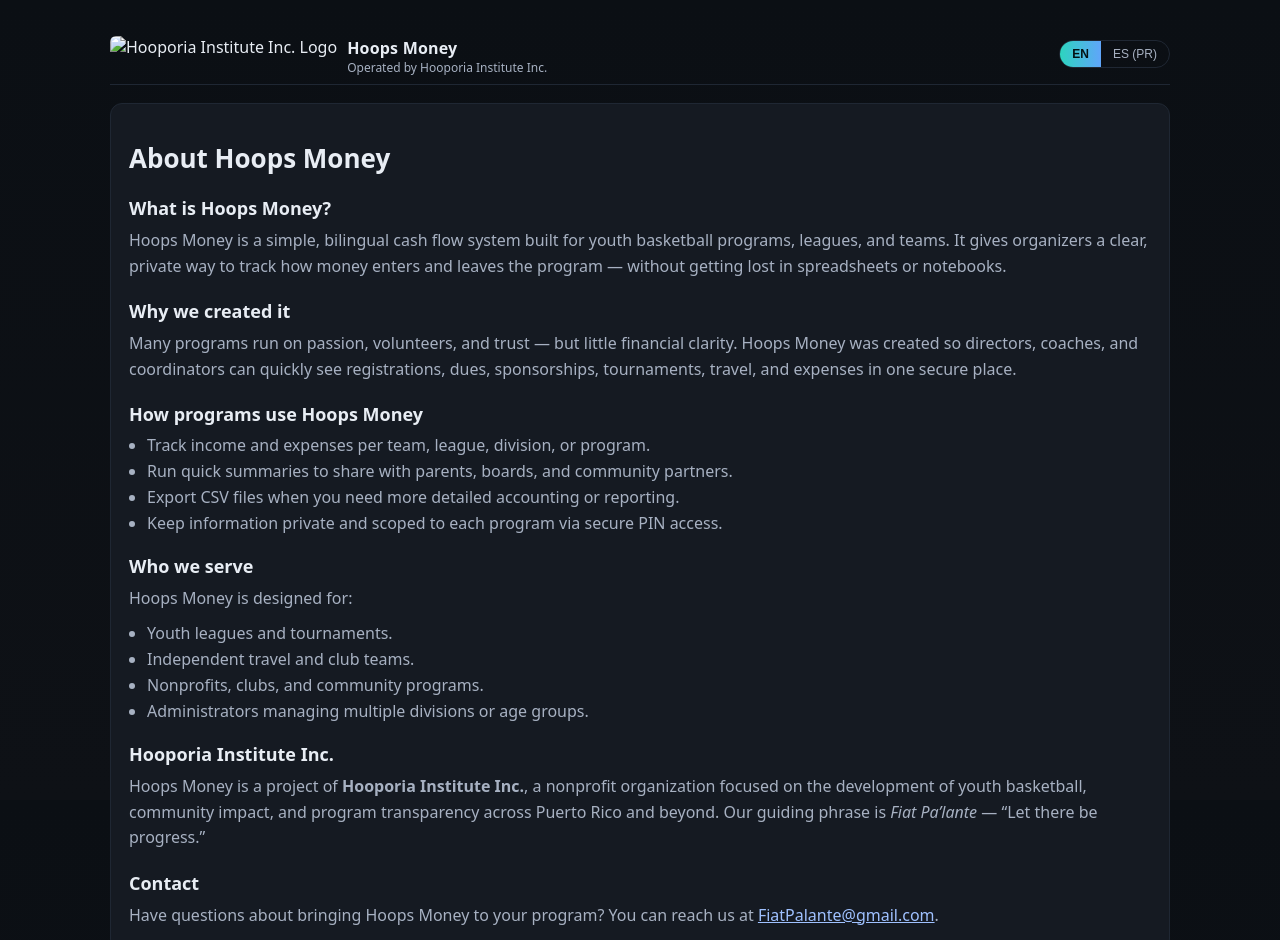
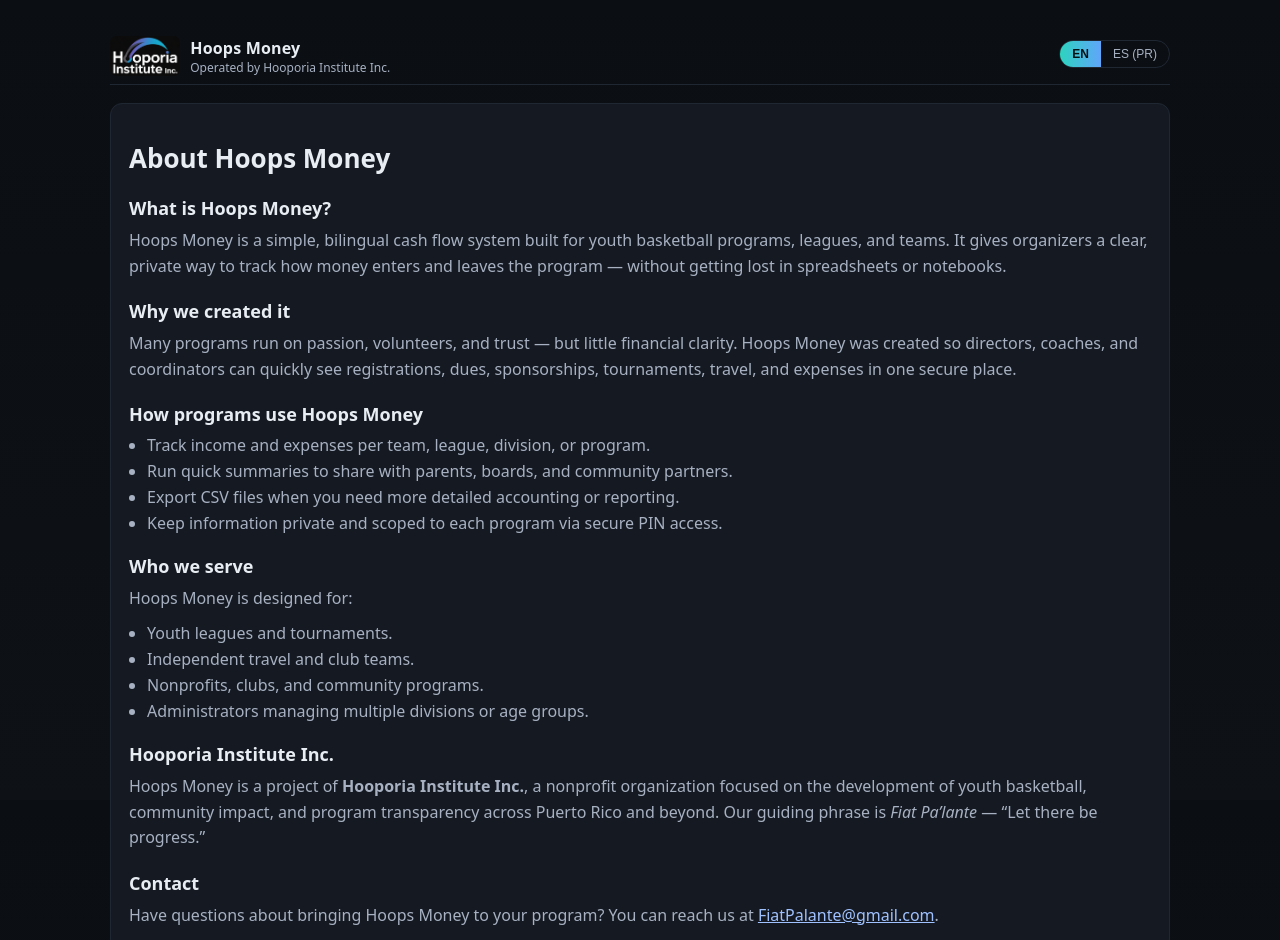
Before and after one commit to hooporiapr-oss/hoops-money-programs, a plain HTML site: page about.html in a window 1280 px wide. Shown: the top 940 px of the page. Drawn offline with Linux system fonts and the light colour scheme.

Commit message:
Update about.html

```diff
--- a/about.html
+++ b/about.html
@@ -127,7 +127,7 @@
 <header>
 <div class="logo-row">
 <a href="/index.html" style="display:flex; gap:10px; align-items:center; text-decoration:none; color:inherit;">
-<img src="/images/hooporia-logo.png" alt="Hooporia Institute Inc. Logo" class="logo" />
+<img src="/hooporia-logo.png" alt="Hooporia Institute Inc. Logo" class="logo" />
 <div>
 <div class="logo-text">Hoops Money</div>
 <div class="logo-sub">Operated by Hooporia Institute Inc.</div>
```
